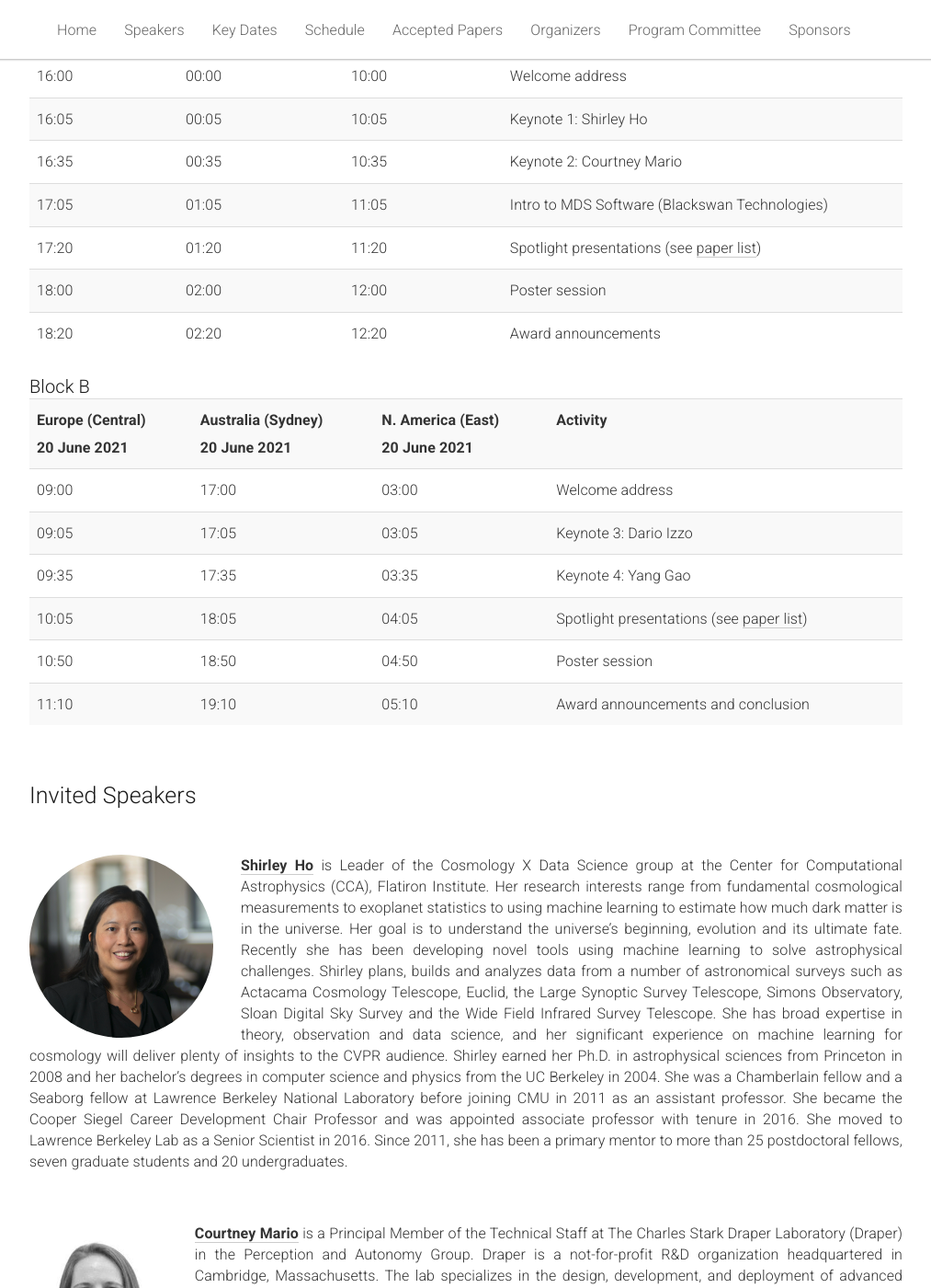
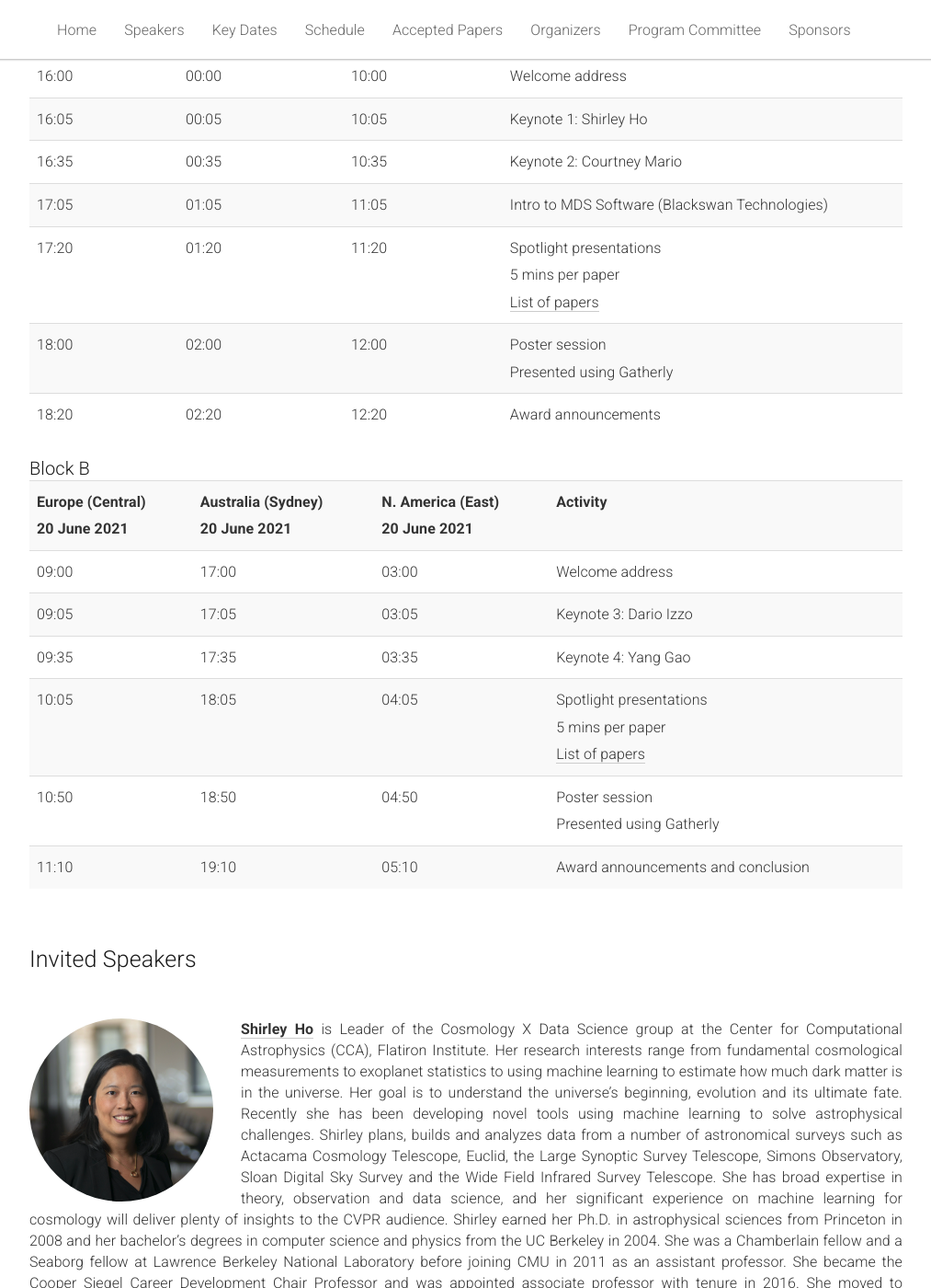
Before and after one commit to AIforSpace/2024, a Jekyll site: the page built from _pages/home.md, in a window 1280 px wide and 1400 px high, scrolled down 1007 px. Shown: the whole window at 92% size, without its empty margins (133-1146 px from the left). Built offline with Jekyll 4.4.1, drawn with Linux system fonts in a browser that asks for light colours.

Commit message:
Update home.md

```diff
--- a/_pages/home.md
+++ b/_pages/home.md
@@ -139,13 +139,13 @@ acknowledgements: ""
           <td>17:20</td>
           <td>01:20</td>
           <td>11:20</td>
-          <td>Spotlight presentations (see <a href="#papers">paper list</a>)</td>
+          <td>Spotlight presentations<br>5 mins per paper<br> <a href="#papers">List of papers</a></td>
         </tr>
         <tr>
           <td>18:00</td>
           <td>02:00</td>
           <td>12:00</td>
-          <td>Poster session</td>
+          <td>Poster session<br>Presented using Gatherly</td>
         </tr>
         <tr>
           <td>18:20</td>
@@ -191,13 +191,13 @@ acknowledgements: ""
           <td>10:05</td>
           <td>18:05</td>
           <td>04:05</td>
-          <td>Spotlight presentations (see <a href="#papers">paper list</a>)</td>
+          <td>Spotlight presentations<br>5 mins per paper<br><a href="#papers">List of papers</a></td>
         </tr>
         <tr>
           <td>10:50</td>
           <td>18:50</td>
           <td>04:50</td>
-          <td>Poster session</td>
+          <td>Poster session<br>Presented using Gatherly</td>
         </tr>
         <tr>
           <td>11:10</td>
```
